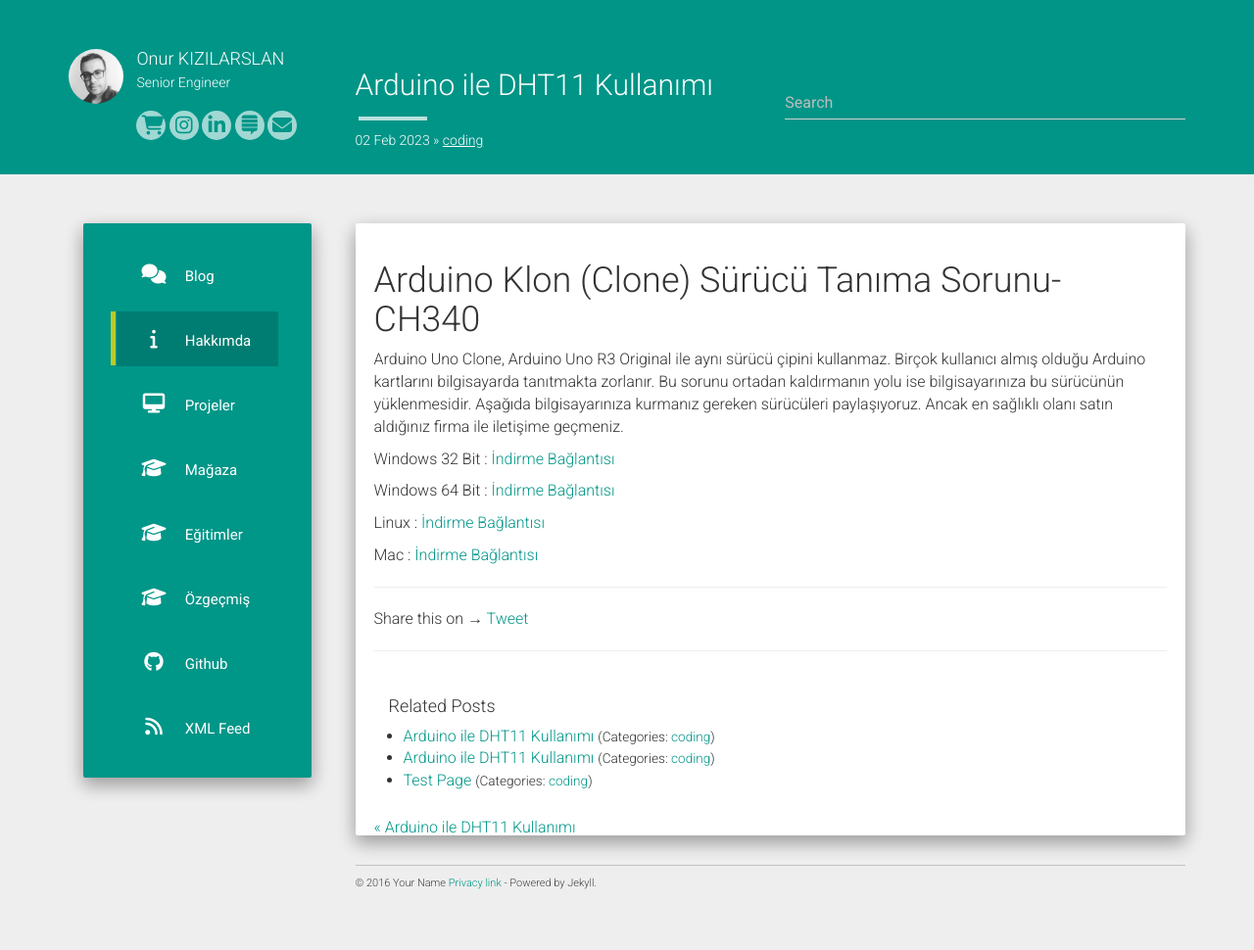
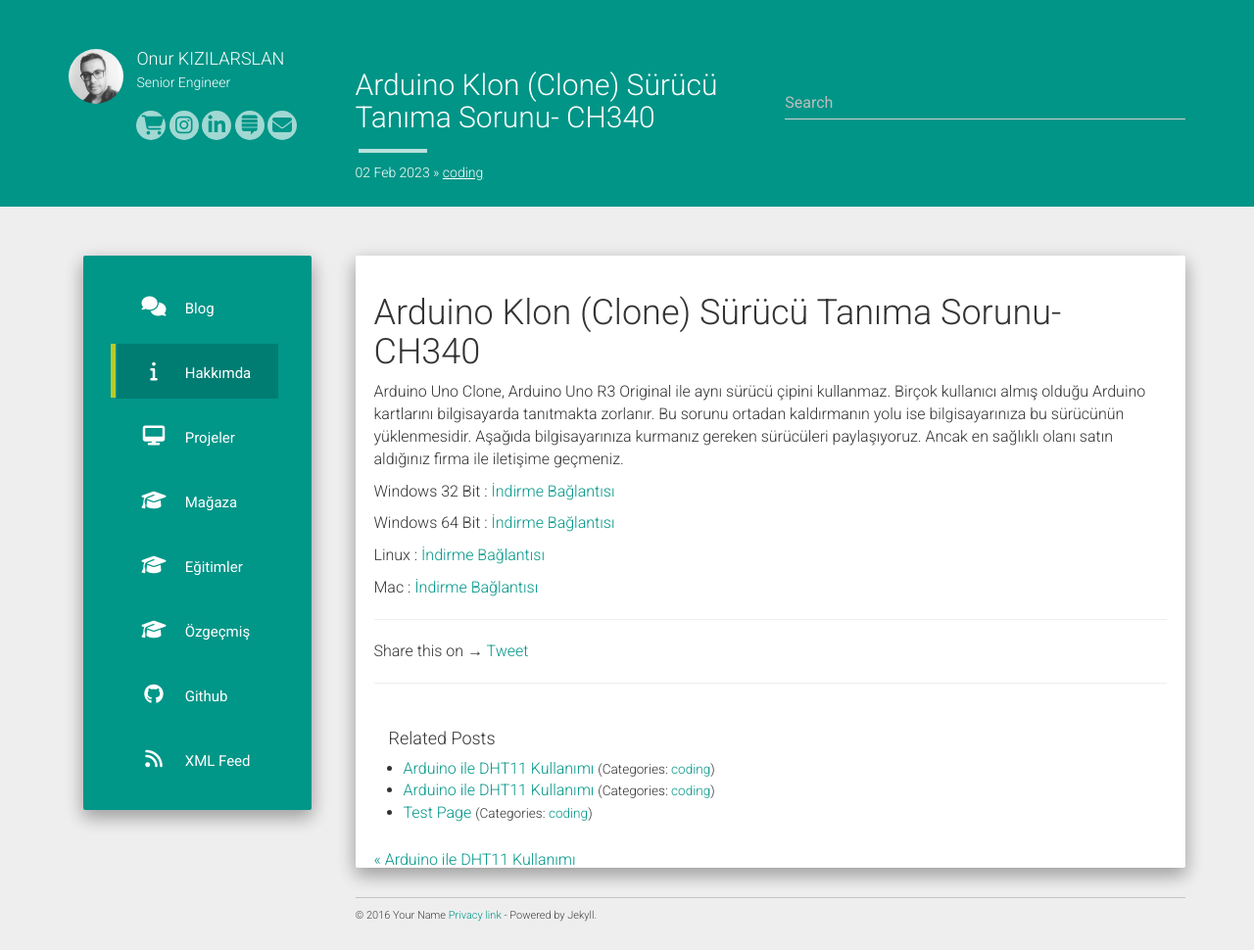
Before and after one commit to imonur/blog, a Jekyll site: the page built from _posts/2023-02-06-arduino-klon-surucu-tanima-sorunu-ch340.md, in a window 1280 px wide. Shown: the whole page at 98% size. Built offline with Jekyll 4.4.1, drawn with Linux system fonts in a browser that asks for light colours; nearby versions of some CDN libraries; comment, search, counter and statistics services are not loaded; before the commit the page ends 937 px from its top, so only the background shows below that.

Commit message:
Update 2023-02-06-arduino-klon-surucu-tanima-sorunu-ch340.md

```diff
--- a/_posts/2023-02-06-arduino-klon-surucu-tanima-sorunu-ch340.md
+++ b/_posts/2023-02-06-arduino-klon-surucu-tanima-sorunu-ch340.md
@@ -1,6 +1,6 @@
 ---
 layout: post
-title:  "Arduino ile DHT11 Kullanımı"
+title:  "Arduino Klon (Clone) Sürücü Tanıma Sorunu- CH340"
 date:   2023-02-02 13:50:39
 categories: coding
 ---
```
